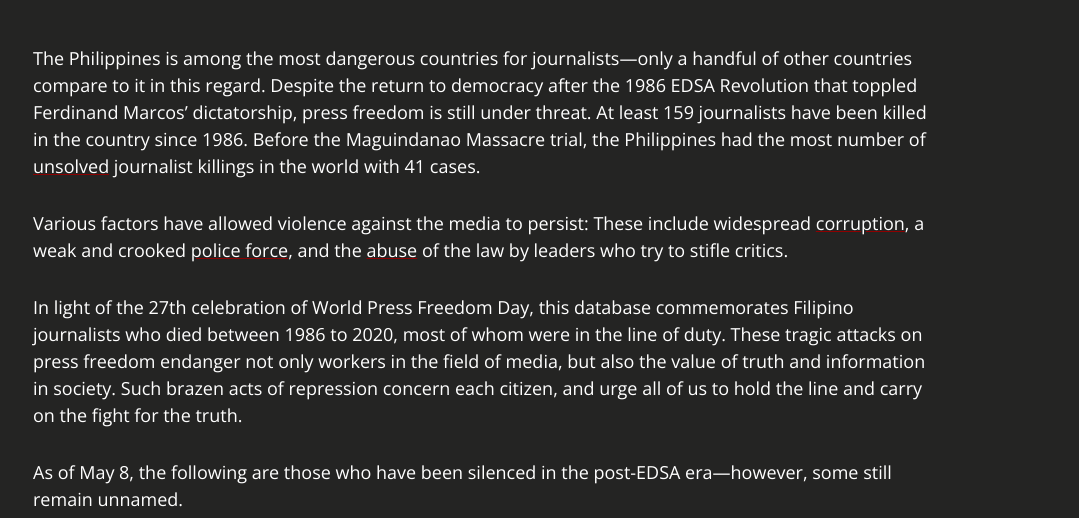
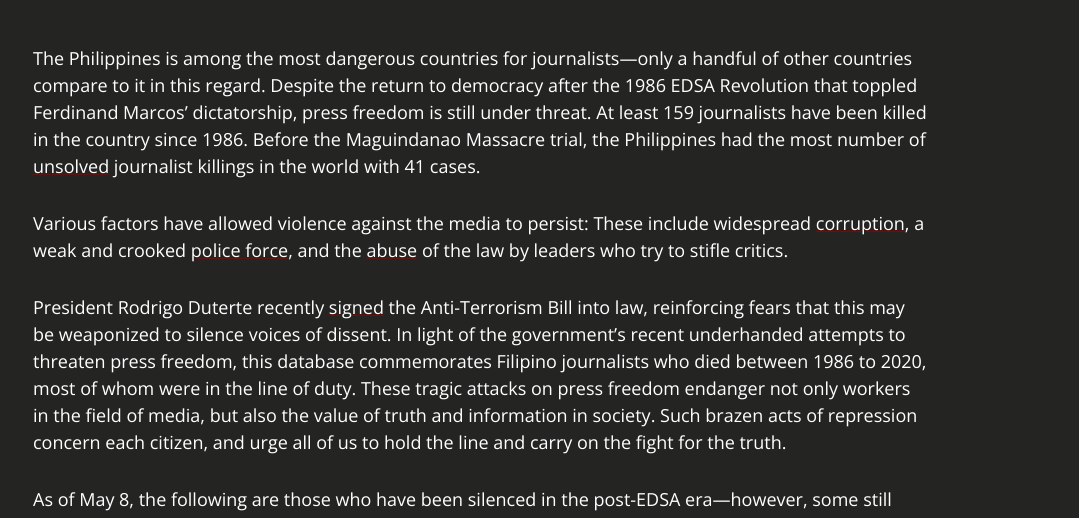
Before and after one commit to theguidon/BL-interactive2020, a Gatsby site: page / in a window 1280 px wide. Both pictures are taken after a click on the button "View Interactive". Shown: the part 270-788 px from the top of the page, without its empty margins (159-1238 px from the left). Built offline with nearby package versions, Linux system fonts and the light colour scheme; Gatsby itself is replaced by a stand-in of ours.

Commit message:
Update intro

```diff
--- a/src/pages/index.js
+++ b/src/pages/index.js
@@ -1274,13 +1274,12 @@ const IndexPage = () => {
             of the law by leaders who try to stifle critics.
           </h4>
           <h4>
-            In light of the 27th celebration of World Press Freedom Day, this
-            database commemorates Filipino journalists who died between 1986 to
-            2020, most of whom were in the line of duty. These tragic attacks on
-            press freedom endanger not only workers in the field of media, but
-            also the value of truth and information in society. Such brazen acts
-            of repression concern each citizen, and urge all of us to hold the
-            line and carry on the fight for the truth.
+            President Rodrigo Duterte recently <a
+              href="https://www.cnn.ph/news/2020/7/3/duterte-signs-anti-terrorism-law.html"
+              target="_blank"
+              rel="noopener noreferrer"
+            >signed</a>{" "} the Anti-Terrorism Bill into law, reinforcing fears that this may be weaponized to silence voices of dissent. In light of the government’s recent underhanded attempts to threaten press freedom, this database commemorates Filipino journalists who died between 1986 to 2020, most of whom were in the line of duty. These tragic attacks on press freedom endanger not only workers in the field of media, but also the value of truth and information in society. Such brazen acts of repression concern each citizen, and urge all of us to hold the line and carry on the fight for the truth.
+
           </h4>
           <h4>
             As of May 8, the following are those who have been silenced in the
```
